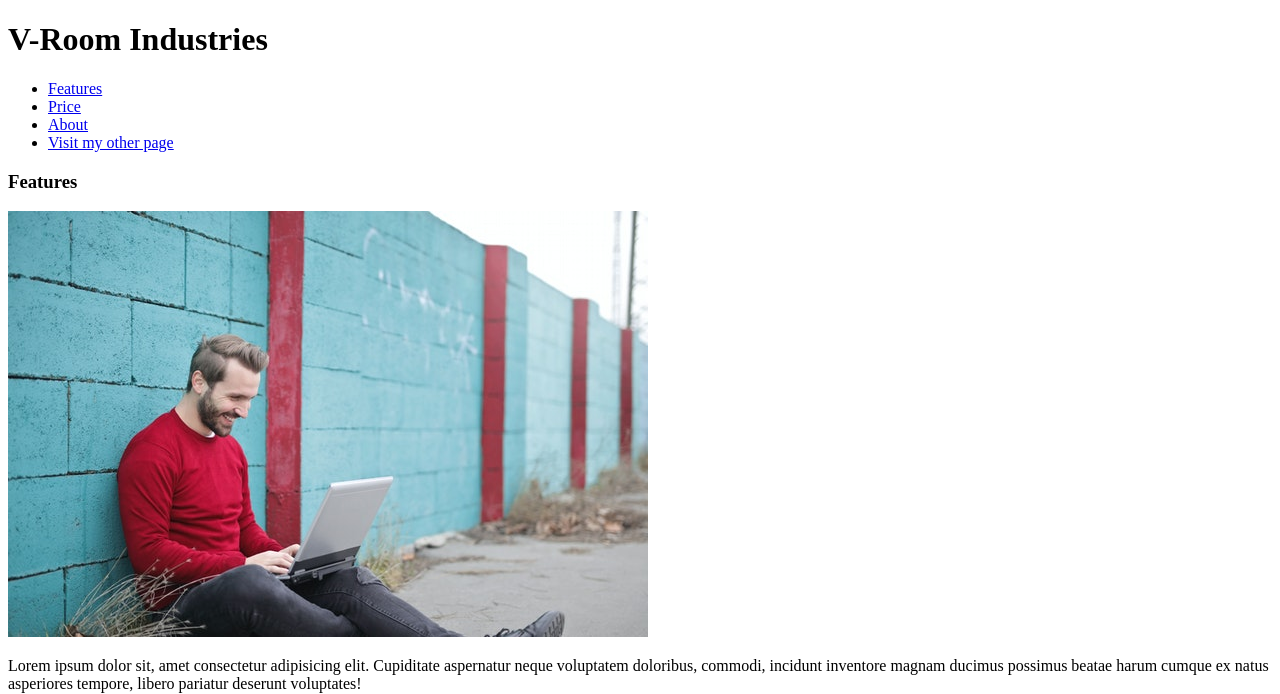
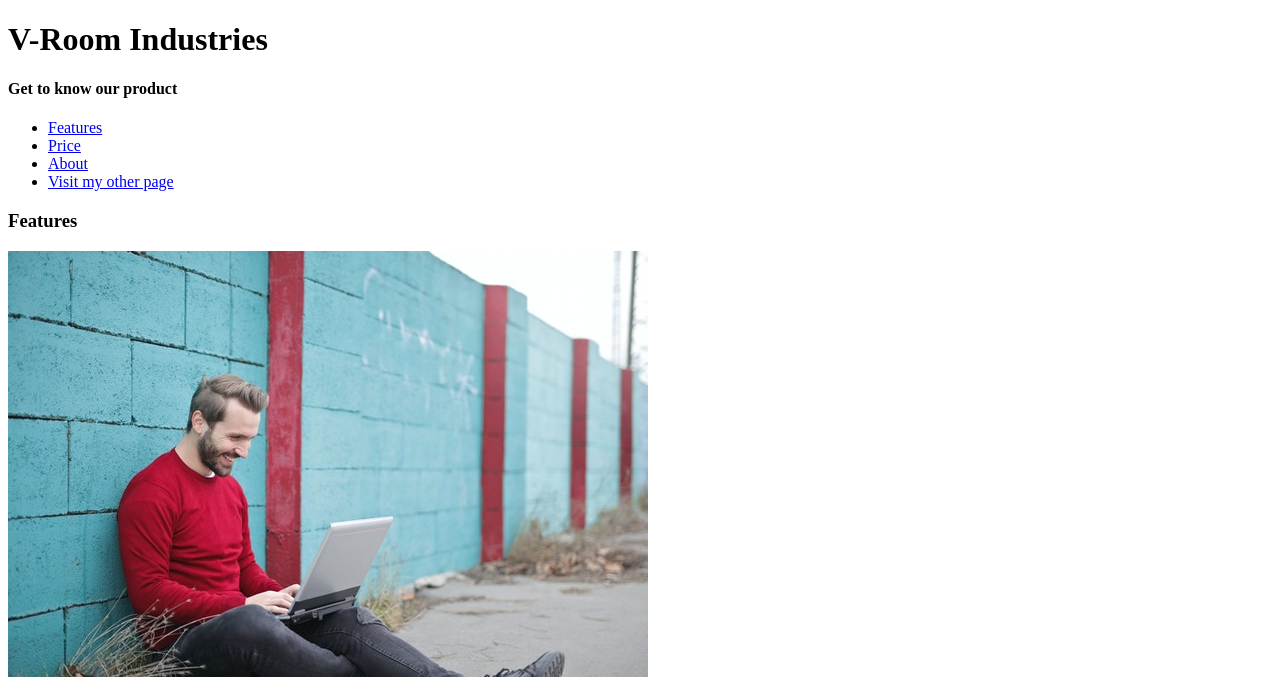
Before and after one commit to ArianaZormeier/Day-_1_ux, a plain HTML site: page index.html in a window 1280 px wide. Shown: the top 694 px of the page. Drawn offline with Linux system fonts and the light colour scheme.

Commit message:
Update index.html

```diff
--- a/index.html
+++ b/index.html
@@ -10,6 +10,7 @@
   <body>
     <header>
       <h1>V-Room Industries</h1>
+      <h4>Get to know our product</h4>
       <nav>
         <ul>
           <li><a href="#features">Features</a></li>
```
